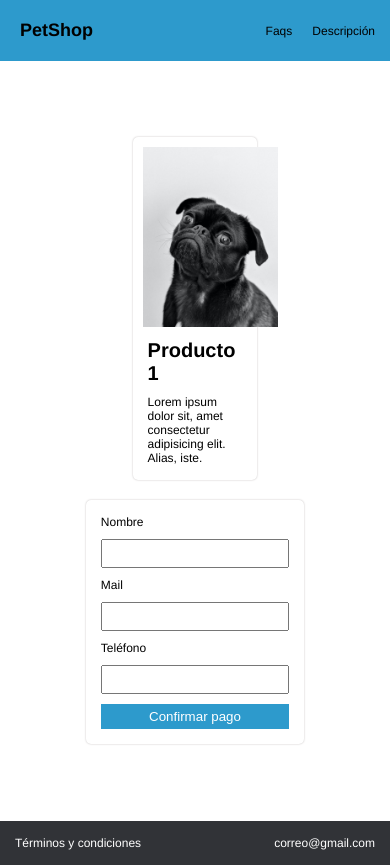
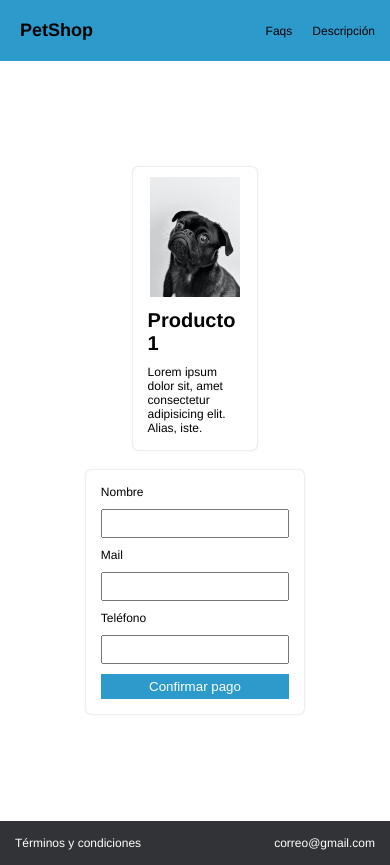
Before and after one commit to PedroHigueraG/CajitasProject, a plain HTML site: page pages/venta.html in a window 390 px wide. Drawn offline with Linux system fonts and the light colour scheme.

Commit message:
Se corrigió la imagen

```diff
--- a/css/mobile.css
+++ b/css/mobile.css
@@ -24,8 +24,9 @@
     .sold_container{
         flex-direction: column;
     }
+
     .imgModule img{
-        height: 180px;
+        height: 120px;
         }
 }
 @media(min-width:601px) and (max-width:1000px){
```
